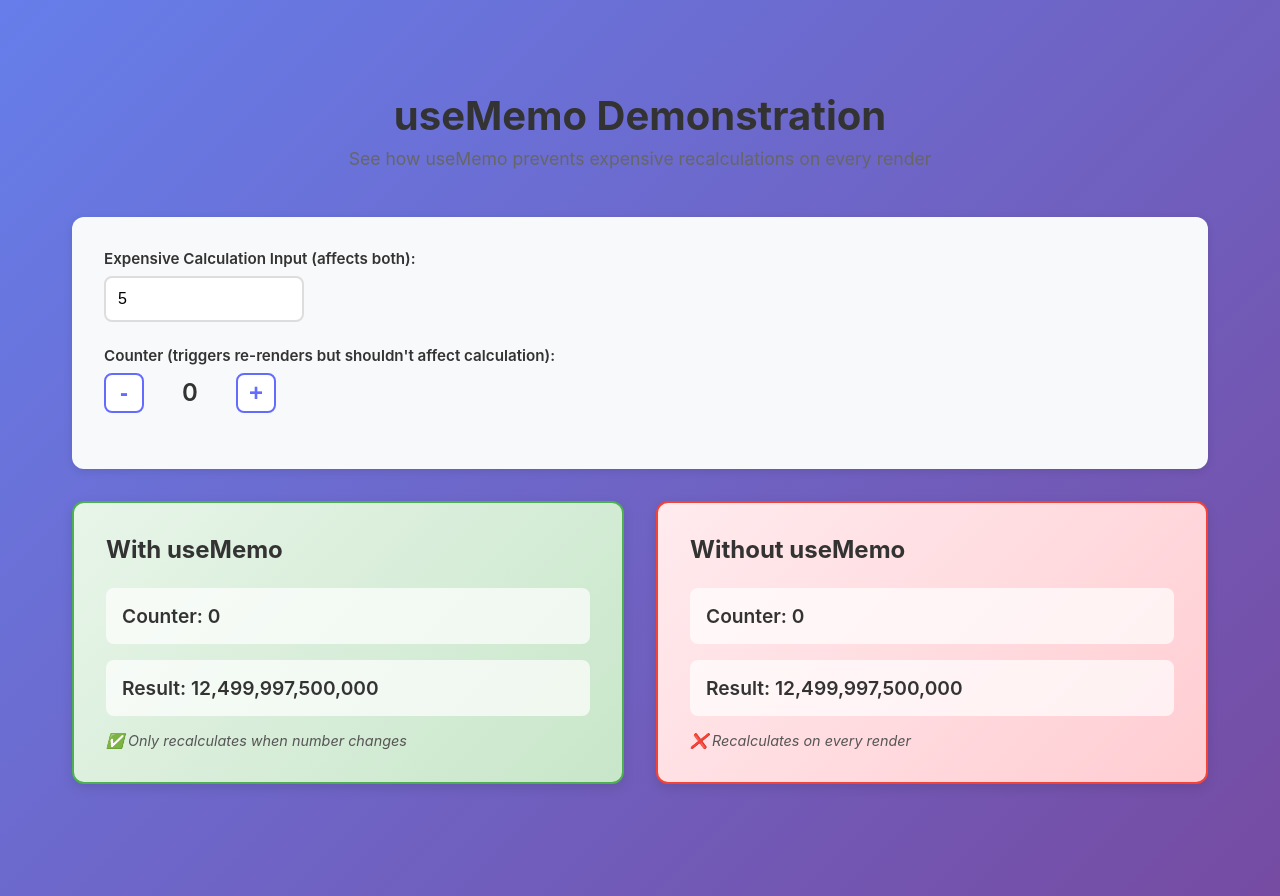
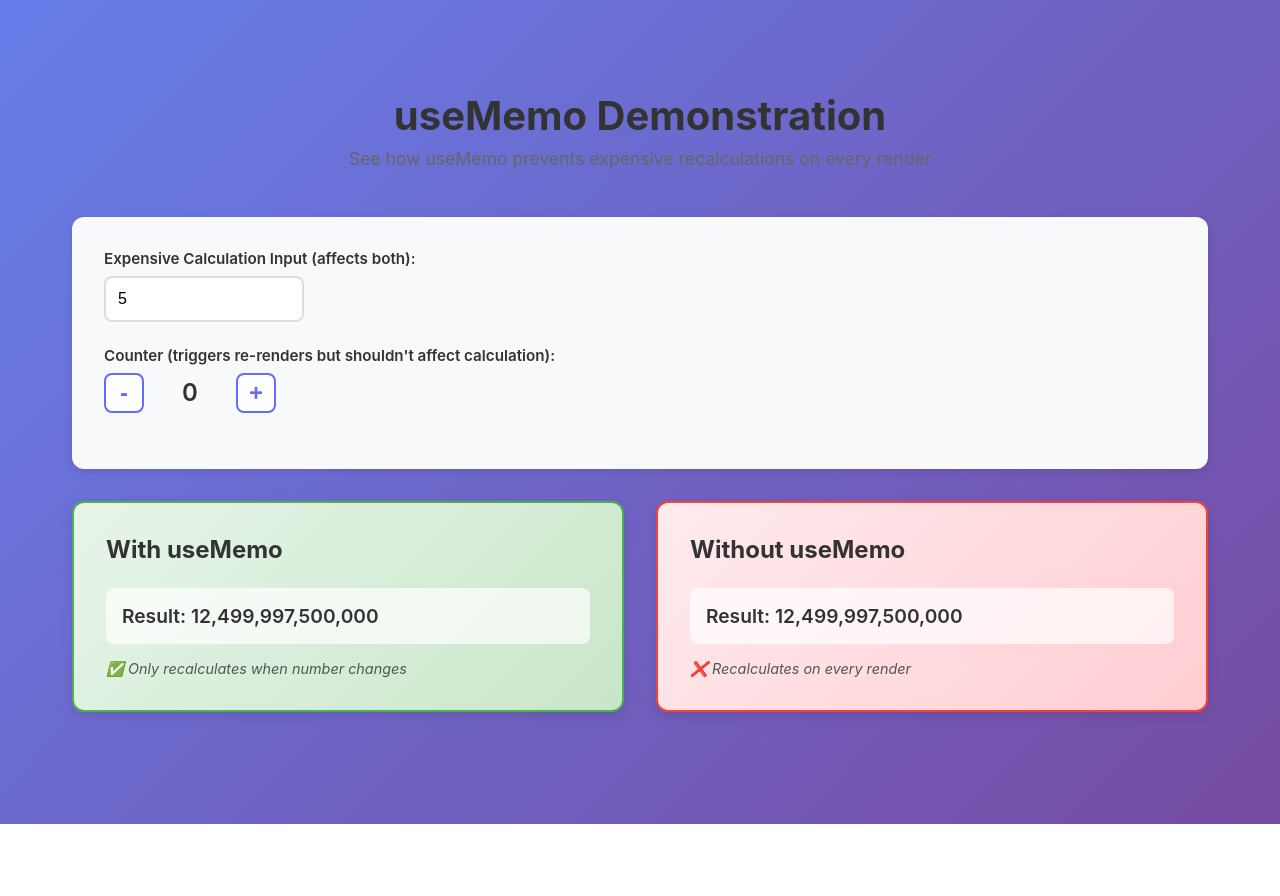
Before and after one commit to henriquenovais/react-compiler-overview, a React (Vite) app in the folder packages/javascript/: page / in a window 1280 px wide. After the commit the page ends 824 px from the top, so only its background shows below. Built offline with nearby package versions, Linux system fonts and the light colour scheme.

Commit message:
feat: add presentation checklist

```diff
--- a/packages/javascript/src/App.jsx
+++ b/packages/javascript/src/App.jsx
@@ -44,8 +44,10 @@ function App() {
       </div>
 
       <div className="demo-container">
-        <MemoizedComponent number={number} counter={counter} />
-        <NonMemoizedComponent number={number} counter={counter} />
+        <MemoizedComponent number={number} />
+        <NonMemoizedComponent number={number} />
+        {/* <MemoizedComponent number={number} counter={counter} />
+        <NonMemoizedComponent number={number} counter={counter} /> */}
       </div>
     </div>
   )
--- a/packages/javascript/src/components/MemoizedComponent.jsx
+++ b/packages/javascript/src/components/MemoizedComponent.jsx
@@ -1,19 +1,22 @@
 import { useMemo } from 'react'
 import expensiveCalculation from '../utils'
 
-function MemoizedComponent({ number, counter }) {
-    // const memoizedValue = useMemo(() => {
-    //   numberOfInvocationsRef.current++;
-    //   return triggerExpensiveCalculation();
-    // }, [number])
+function MemoizedComponent({ number }) {
+// function MemoizedComponent({ number, counter }) {
+    "use no memo";
+    // "use memo";
 
-    const memoizedValue = expensiveCalculation(number, "MemoizedComponent")
+    const memoizedValue = useMemo(() => {
+      return expensiveCalculation(number, "MemoizedComponent");
+    }, [number])
+
+    // const memoizedValue = expensiveCalculation(number, "MemoizedComponent")
 
     return (
         <div className="demo-box memoized">
         <h3>With useMemo</h3>
-        <p className="value">Counter: {counter.toLocaleString()}</p>
         <p className="value">Result: {memoizedValue.toLocaleString()}</p>
+        {/* <p className="value">Counter: {counter.toLocaleString()}</p> */}
         <p className="note">✅ Only recalculates when number changes</p>
         </div>
     )
--- a/packages/javascript/src/components/NonMemoizedComponent.jsx
+++ b/packages/javascript/src/components/NonMemoizedComponent.jsx
@@ -1,14 +1,17 @@
 import expensiveCalculation from '../utils'
 
-function NonMemoizedComponent({ number, counter }) {
+function NonMemoizedComponent({ number }) {
+// function NonMemoizedComponent({ number, counter }) {
+  "use no memo";
+  // "use memo";
 
   const value = expensiveCalculation(number, "NonMemoizedComponent");
 
   return (
     <div className="demo-box non-memoized">
       <h3>Without useMemo</h3>
-      <p className="value">Counter: {counter.toLocaleString()}</p>
       <p className="value">Result: {value.toLocaleString()}</p>
+      {/* <p className="value">Counter: {counter.toLocaleString()}</p> */}
       <p className="note">❌ Recalculates on every render</p>
     </div>
   )
```
Also changed, not shown: 1 other file (tests, documents, lock files or other folders).
